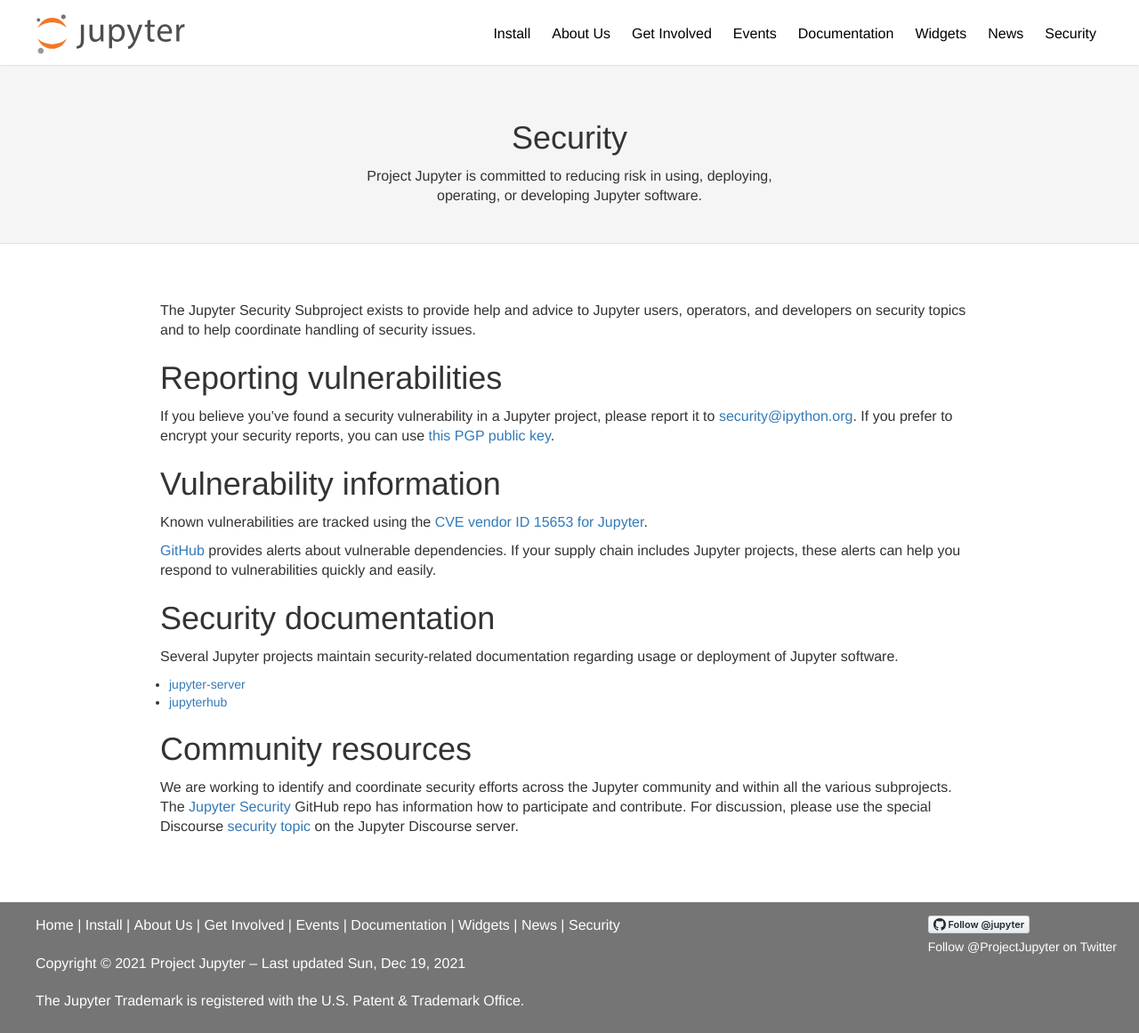
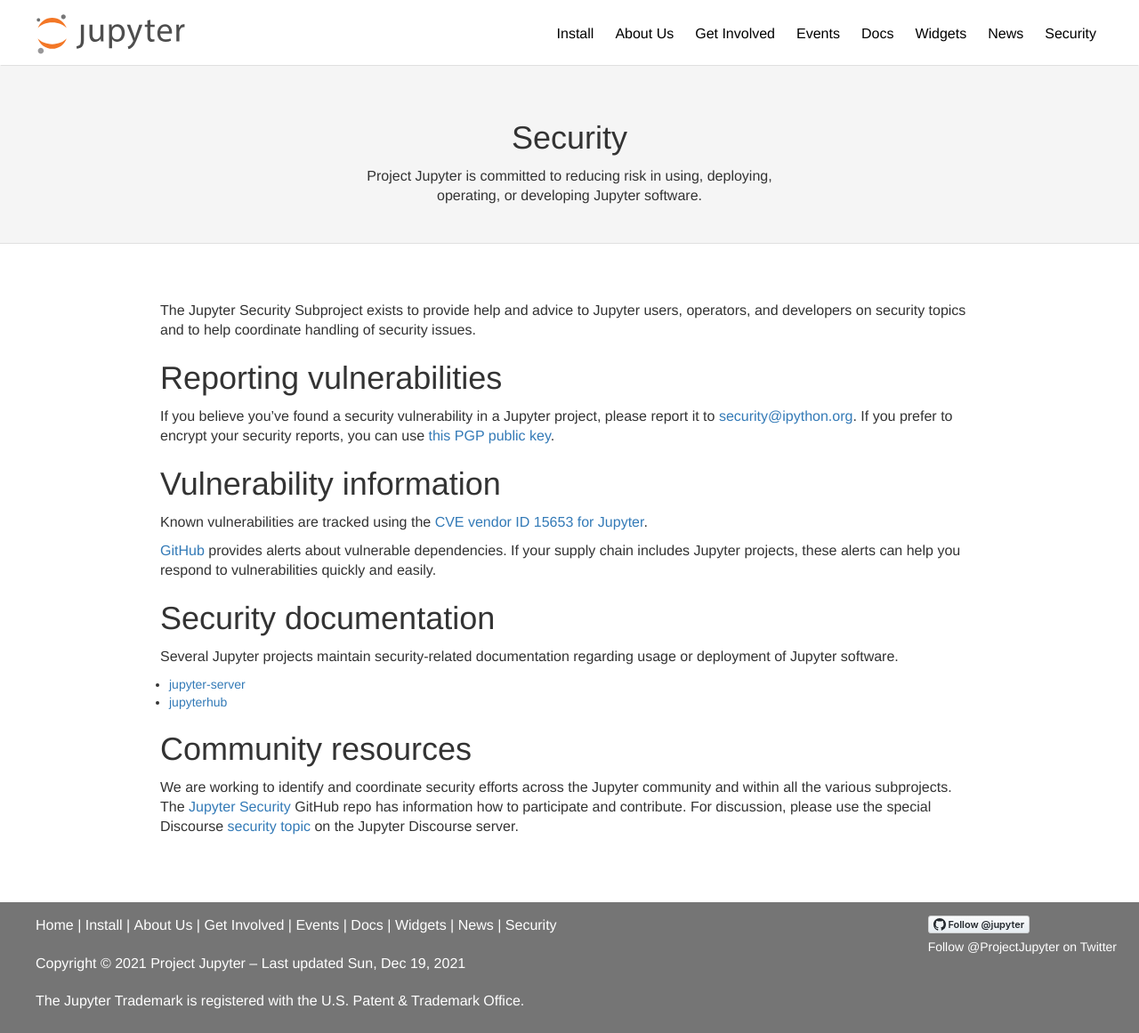
Before and after one commit to jupyter/jupyter.github.io, a Jekyll site: the page built from security.md, in a window 1280 px wide and 1161 px high. Shown: the whole window at 89% size. Built offline with Jekyll 4.4.1, drawn with Linux system fonts in a browser that asks for light colours.

Commit message:
Trim docs nav entry

```diff
--- a/_data/nav.yml
+++ b/_data/nav.yml
@@ -6,7 +6,8 @@
       url: /community
     - title: Events
       url: /events
-    - Documentation
+    - title: Docs
+      url: /documentation
     - Widgets
     - title: News
       url: https://blog.jupyter.org
```
